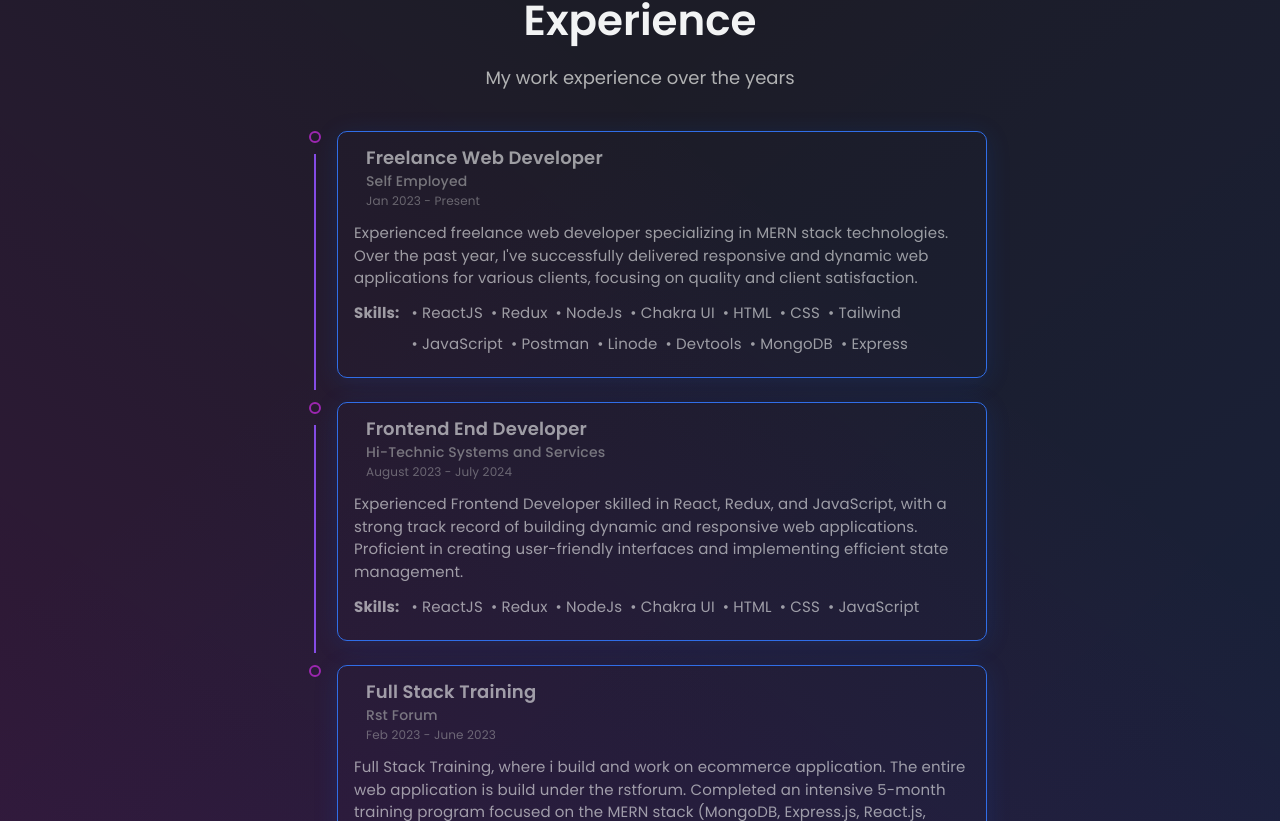
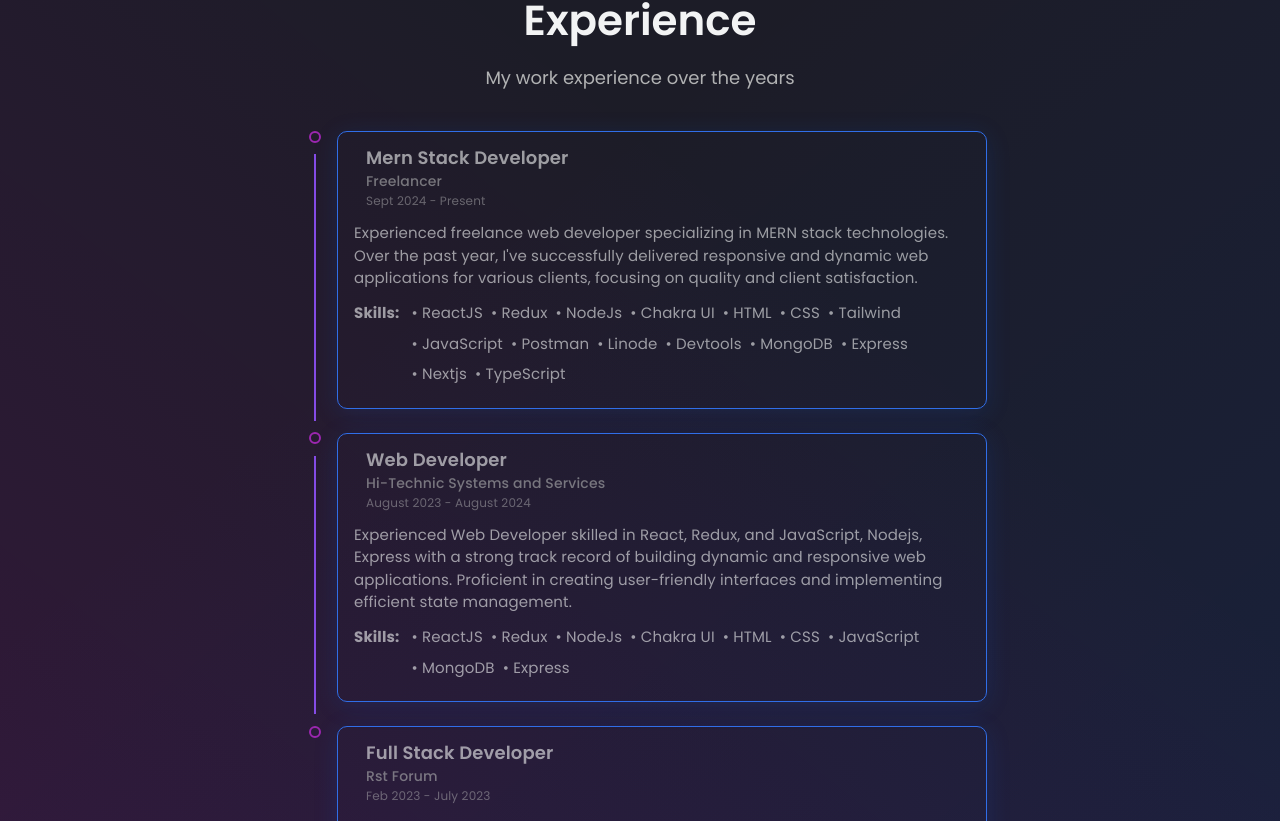
Before and after one commit to SatyamDevGenie/personalPortfolio, a React (Create React App) app: page / in a window 1280 px wide. Shown: the part 1679-2500 px from the top of the page. Built offline with nearby package versions, Linux system fonts and the light colour scheme.

Commit message:
update some experiences & doctor project

```diff
--- a/src/data/constants.js
+++ b/src/data/constants.js
@@ -171,9 +171,9 @@ export const experiences = [
   {
     id: 1,
     // img: "https://firebasestorage.googleapis.com/v0/b/flexi-coding.appspot.com/o/flipr.jpeg?alt=media&token=1d72532a-45eb-4c1a-a81a-c9bed9fec543",
-    role: "Freelance Web Developer",
-    company: "Self Employed",
-    date: "Jan 2023 - Present",
+    role: "Mern Stack Developer",
+    company: "Freelancer",
+    date: "Sept 2024 - Present",
     desc: "Experienced freelance web developer specializing in MERN stack technologies. Over the past year, I've successfully delivered responsive and dynamic web applications for various clients, focusing on quality and client satisfaction.",
     skills: [
       "ReactJS",
@@ -189,16 +189,18 @@ export const experiences = [
       "Devtools",
       "MongoDB",
       "Express",
+      "Nextjs",
+      "TypeScript",
     ],
   },
 
   {
     id: 1,
     // img: "https://firebasestorage.googleapis.com/v0/b/flexi-coding.appspot.com/o/neurobit.jpeg?alt=media&token=1cacbb7b-e5ea-4efb-9b3d-f5a31b9564ad",
-    role: "Frontend End Developer",
+    role: "Web Developer",
     company: "Hi-Technic Systems and Services",
-    date: "August 2023 - July 2024",
-    desc: "Experienced Frontend Developer skilled in React, Redux, and JavaScript, with a strong track record of building dynamic and responsive web applications. Proficient in creating user-friendly interfaces and implementing efficient state management.",
+    date: "August 2023 - August 2024",
+    desc: "Experienced Web Developer skilled in React, Redux, and JavaScript, Nodejs, Express with a strong track record of building dynamic and responsive web applications. Proficient in creating user-friendly interfaces and implementing efficient state management.",
     skills: [
       "ReactJS",
       "Redux",
@@ -207,15 +209,17 @@ export const experiences = [
       "HTML",
       "CSS",
       "JavaScript",
+      "MongoDB",
+      "Express",
     ],
     // doc: "https://firebasestorage.googleapis.com/v0/b/buckoid-917cf.appspot.com/o/Screenshot%20from%202023-05-28%2023-20-46.png?alt=media&token=5570f995-e8f4-4f12-bb2f-73bcf4b20730",
   },
   {
     id: 2,
     // img: "https://firebasestorage.googleapis.com/v0/b/flexi-coding.appspot.com/o/flipr.jpeg?alt=media&token=1d72532a-45eb-4c1a-a81a-c9bed9fec543",
-    role: "Full Stack Training",
+    role: "Full Stack Developer",
     company: "Rst Forum",
-    date: "Feb 2023 - June 2023",
+    date: "Feb 2023 - July 2023",
     desc: "Full Stack Training, where i build and work on ecommerce application. The entire web application is build under the rstforum. Completed an intensive 5-month training program focused on the MERN stack (MongoDB, Express.js, React.js, Node.js). Acquired hands-on experience in building dynamic, responsive ecommerce web applications from front-end to back-end.",
     skills: [
       "ReactJS",
@@ -410,7 +414,7 @@ export const projects = [
     category: "other",
     github: "https://github.com/satyamsawant54/Doctor-Appointment-Application",
     webapp:
-      "https://www.linkedin.com/feed/update/urn:li:activity:7151935710655135744?updateEntityUrn=urn%3Ali%3Afs_updateV2%3A%28urn%3Ali%3Aactivity%3A7151935710655135744%2CFEED_DETAIL%2CEMPTY%2CDEFAULT%2Cfalse%29",
+      "https://drive.google.com/file/d/1uFVBQNXldc3xfcVryZl8sXwn1T7SlEqz/view?usp=drive_link",
   },
 ];
 
```
